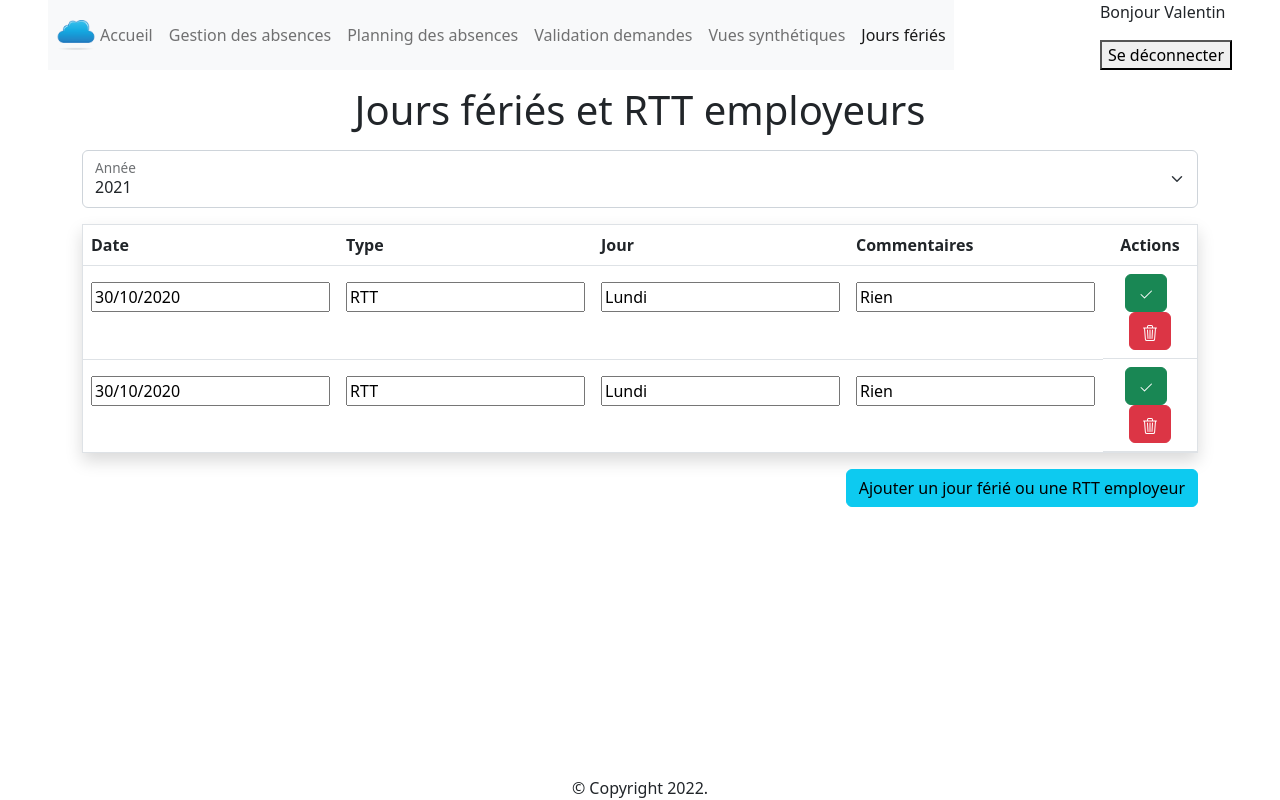
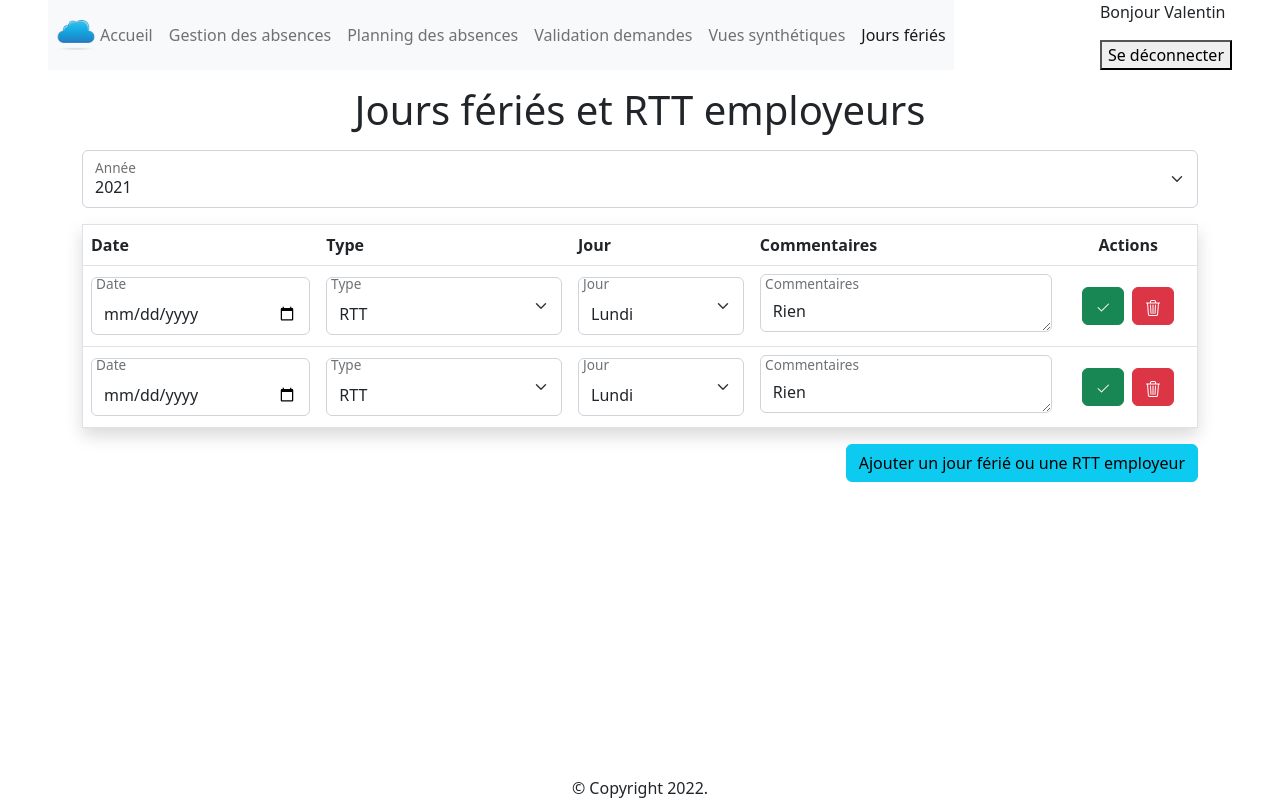
Before and after one commit to Damien-LAITANI/Gestion_absences_React_Node, a React (Create React App) app in the folder app-react/: page /holiday in a window 1280 px wide. Built offline with nearby package versions, Linux system fonts and the light colour scheme.

Commit message:
Affichage formulaire jours fériés

```diff
--- a/app-react/src/features/components/HolidayEdit/HolidayEdit.tsx
+++ b/app-react/src/features/components/HolidayEdit/HolidayEdit.tsx
@@ -5,21 +5,62 @@ export interface IHolidayEditProps {
 
 const HolidayEdit = ({ holiday, toggleEdit }: IHolidayEditProps) => {
 	return (
-		<tr>
-			<td>
-				<input defaultValue={holiday.date} className="my-2" />
+		<tr className="">
+			<td className="form-floating align-middle">
+				<input
+					defaultValue={holiday.date}
+					id="date"
+					type="date"
+					className="d-inline form-control"
+				/>
+				<label htmlFor="date">Date</label>
 			</td>
-			<td>
-				<input defaultValue={holiday.type} className="my-2" />
+
+			<td className="form-floating align-middle">
+				<select
+					defaultValue={holiday.type}
+					name="type"
+					id="type"
+					className="form-select"
+					aria-label="Floating label select example"
+				>
+					<option value="congé payé">Congé payé</option>
+					<option value="RTT">RTT</option>
+					<option value="congé sans solde">Congé sans solde</option>
+				</select>
+				<label htmlFor="type">Type</label>
 			</td>
-			<td>
-				<input defaultValue={holiday.jour} className="my-2" />
+
+			<td className="form-floating align-middle">
+				<select
+					defaultValue={holiday.jour}
+					name="weekday"
+					id="weekday"
+					className="form-select"
+					aria-label="Floating label select example"
+				>
+					<option value="lundi">Lundi</option>
+					<option value="mardi">Mardi</option>
+					<option value="mercredi">Mercredi</option>
+					<option value="jeudi">Jeudi</option>
+					<option value="vendredi">Vendredi</option>
+					<option value="samedi">Samedi</option>
+					<option value="dimanche">Dimanche</option>
+				</select>
+				<label htmlFor="weekday">Jour</label>
 			</td>
-			<td>
-				<input defaultValue={holiday.commentaires} className="my-2" />
+
+			<td className="form-floating align-middle">
+				<textarea
+					defaultValue={holiday.commentaires}
+					id="comment"
+					className="d-inline form-control"
+				/>
+				<label htmlFor="comment">Commentaires</label>
 			</td>
-			<td className="d-flex justify-content-center align-items-center">
-				<ul className="m-0 p-0 d-inline text-center">
+
+			<td className="align-middle">
+				<ul className="h-100 w-100 m-0 p-0 text-center">
 					<li className="d-inline-block me-2">
 						<button
 							type="button"
```
